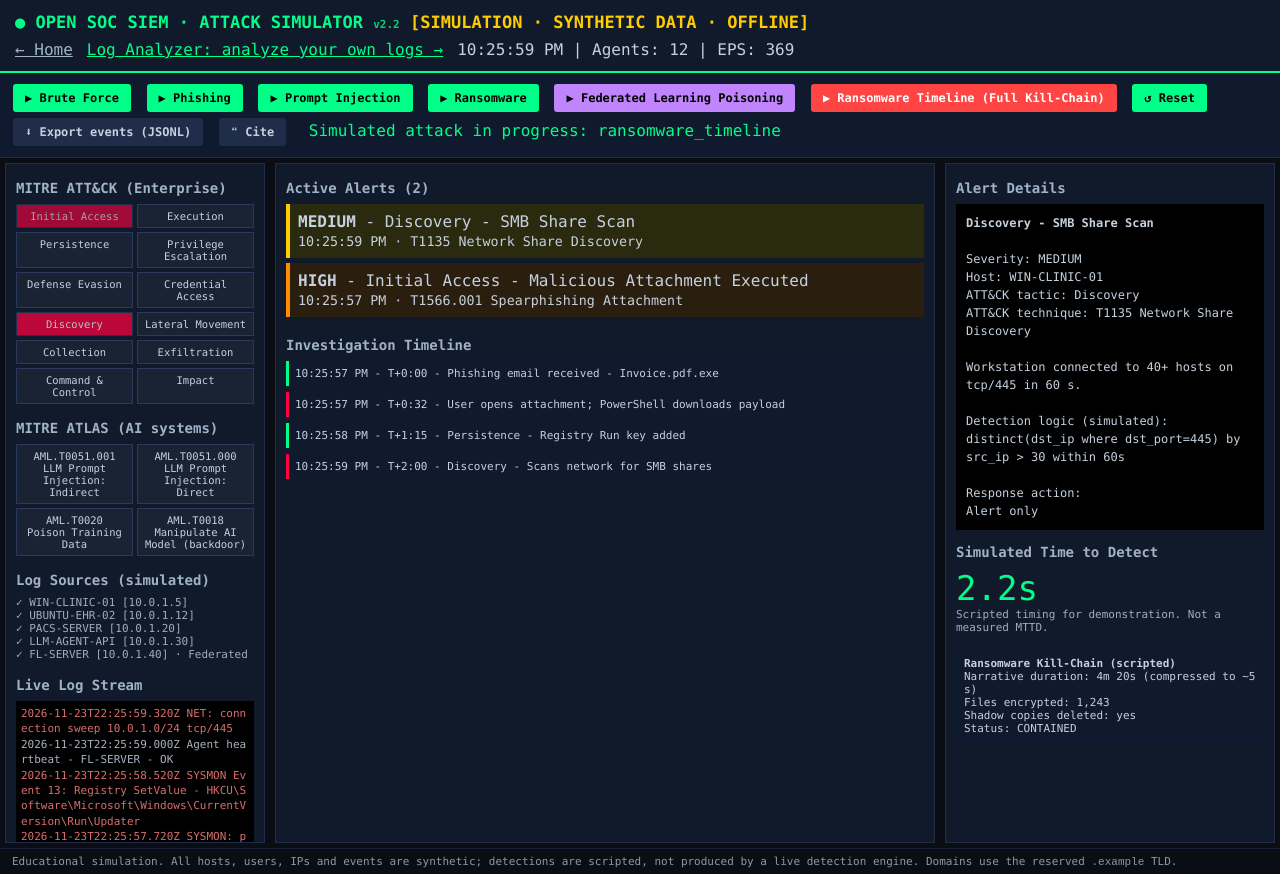
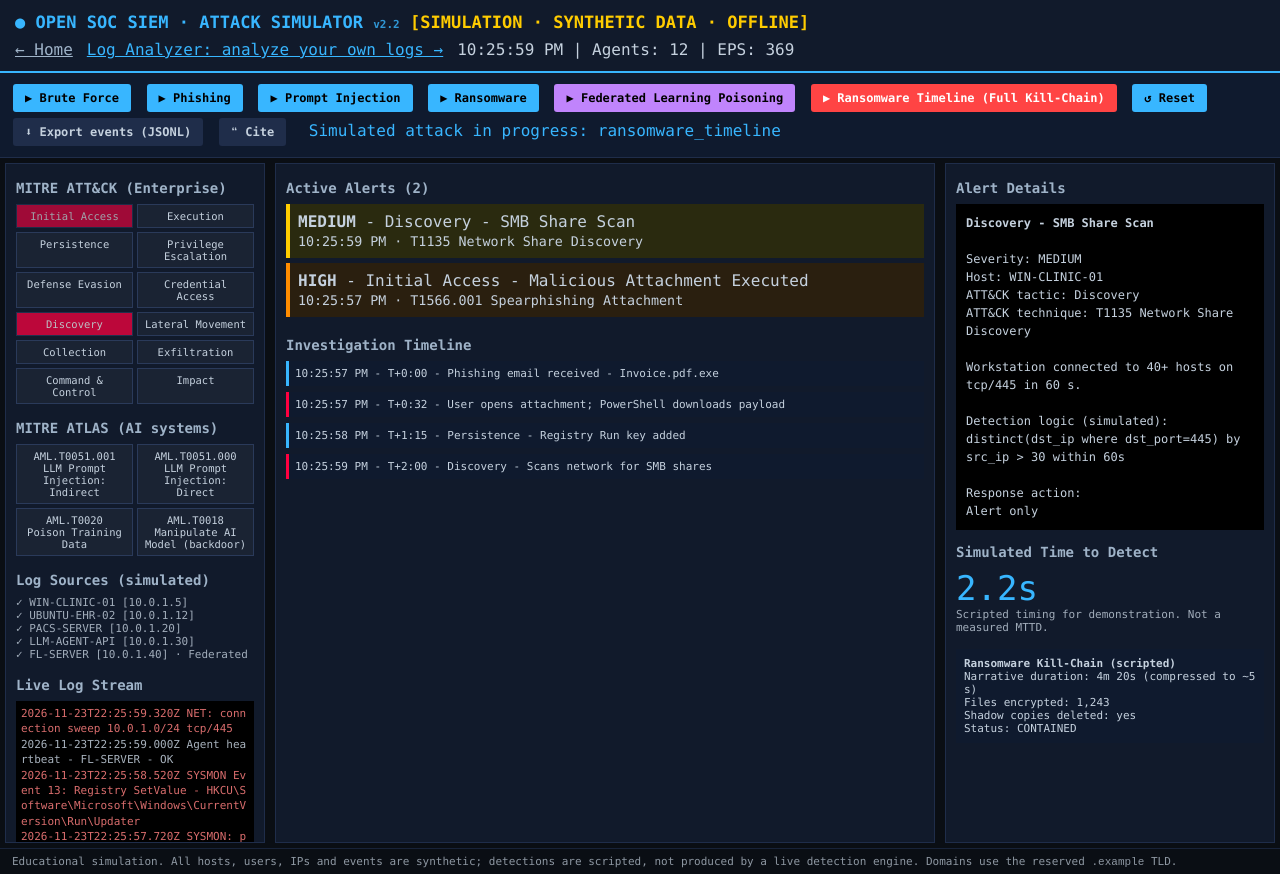
Before and after one commit to Chisom303/Open-SOC-SIEM, a plain HTML site: page simulator.html in a window 1280 px wide. Both pictures are taken after a click on the button "▶ Ransomware Timeline (Full Kill-Chain)". Drawn offline with Linux system fonts and the light colour scheme.

Commit message:
Add files via upload

```diff
--- a/simulator.html
+++ b/simulator.html
@@ -12,8 +12,8 @@
 <title>Open SOC SIEM | Attack Simulator v2.2</title>
 <style>
 body{background:#0a0e14;color:#c5d1de;font-family:Consolas,Menlo,monospace;margin:0}
-.header{background:#111a2b;padding:12px 15px;border-bottom:2px solid #00ff88;display:flex;justify-content:space-between;align-items:center;flex-wrap:wrap;gap:8px}
-.logo{color:#00ff88;font-weight:bold;font-size:17px}
+.header{background:#111a2b;padding:12px 15px;border-bottom:2px solid #38b6ff;display:flex;justify-content:space-between;align-items:center;flex-wrap:wrap;gap:8px}
+.logo{color:#38b6ff;font-weight:bold;font-size:17px}
 .sim{color:#ffcc00}
 .grid{display:grid;grid-template-columns:270px 1fr 340px;height:calc(100vh - 110px)}
 .panel{background:#111a2b;margin:5px;border:1px solid #1f2d4a;padding:10px;overflow-y:auto}
@@ -22,10 +22,10 @@ h3{margin:6px 0 8px;font-size:14px;color:#9fb3c8}
 .critical{border-color:#ff0040;background:#2a0f1a}
 .high{border-color:#ff8c00;background:#2a1f0f}
 .medium{border-color:#ffcc00;background:#2a2a0f}
-.info{border-color:#00ff88;background:#0f2a1f}
+.info{border-color:#38b6ff;background:#0c2238}
 .log{font-size:11px;opacity:.85;line-height:1.4;word-break:break-all}
 .log.mal{color:#ff8080}
-button{background:#00ff88;color:#000;border:none;padding:7px 12px;font-weight:bold;cursor:pointer;margin:3px;border-radius:3px;font-size:12px;font-family:inherit}
+button{background:#38b6ff;color:#000;border:none;padding:7px 12px;font-weight:bold;cursor:pointer;margin:3px;border-radius:3px;font-size:12px;font-family:inherit}
 button:hover{filter:brightness(.85)}
 button.purple{background:#c084fc}
 button.red{background:#ff4444;color:#fff}
@@ -38,11 +38,11 @@ button.ghost{background:#1f2d4a;color:#c5d1de}
 @media (prefers-reduced-motion:reduce){.tactic.active{animation:none}}
 #logStream{height:240px;overflow-y:auto;background:#000;padding:5px}
 #details{background:#000;padding:10px;min-height:200px;font-size:12px;line-height:1.5;white-space:pre-wrap}
-.timeline-step{padding:6px;border-left:3px solid #00ff88;margin:6px 0;background:#0f1a2e;font-size:11px}
+.timeline-step{padding:6px;border-left:3px solid #38b6ff;margin:6px 0;background:#0f1a2e;font-size:11px}
 .timeline-step.bad{border-color:#ff0040}
 .small{font-size:11px;opacity:.8}
 #citeBox,#exportBox{display:none;position:fixed;inset:0;background:rgba(0,0,0,.75);align-items:center;justify-content:center}
-#citeBox .card,#exportBox .card{background:#111a2b;border:1px solid #00ff88;padding:18px;max-width:640px;font-size:12px;line-height:1.5}
+#citeBox .card,#exportBox .card{background:#111a2b;border:1px solid #38b6ff;padding:18px;max-width:640px;font-size:12px;line-height:1.5}
 #citeBox pre{white-space:pre-wrap;background:#000;padding:10px}
 </style>
 <!-- GoatCounter: anonymous visit + scenario-click counts on the hosted page. Replace YOURCODE with your GoatCounter site code. -->
@@ -51,7 +51,7 @@ button.ghost{background:#1f2d4a;color:#c5d1de}
 <body>
 <div class="header">
   <div class="logo">● OPEN SOC SIEM · ATTACK SIMULATOR <span class="small">v2.2</span> <span class="sim">[SIMULATION · SYNTHETIC DATA · OFFLINE]</span></div>
-  <div><a href="index.html" style="color:#9fb3c8;margin-right:14px">&larr; Home</a><a href="analyzer.html" style="color:#00ff88;margin-right:14px">Log Analyzer: analyze your own logs →</a><span id="time">00:00:00</span> | Agents: 12 | EPS: <span id="eps">47</span></div>
+  <div><a href="index.html" style="color:#9fb3c8;margin-right:14px">&larr; Home</a><a href="analyzer.html" style="color:#38b6ff;margin-right:14px">Log Analyzer: analyze your own logs →</a><span id="time">00:00:00</span> | Agents: 12 | EPS: <span id="eps">47</span></div>
 </div>
 <div style="padding:8px 10px;background:#0f1a2e;border-bottom:1px solid #1f2d4a">
   <button onclick="startAttack('bruteforce')">▶ Brute Force</button>
@@ -63,7 +63,7 @@ button.ghost{background:#1f2d4a;color:#c5d1de}
   <button onclick="resetDemo()">↺ Reset</button>
   <button class="ghost" onclick="exportEvents()">⬇ Export events (JSONL)</button>
   <button class="ghost" onclick="toggleCite(true)">❝ Cite</button>
-  <span id="status" style="margin-left:10px;color:#00ff88">Ready...</span>
+  <span id="status" style="margin-left:10px;color:#38b6ff">Ready...</span>
 </div>
 <div class="grid">
   <div class="panel">
@@ -86,7 +86,7 @@ button.ghost{background:#1f2d4a;color:#c5d1de}
     <h3>Alert Details</h3>
     <div id="details">Click an alert to investigate...</div>
     <h3 style="margin-top:14px">Simulated Time to Detect</h3>
-    <div style="font-size:34px;color:#00ff88" id="ttd">--</div>
+    <div style="font-size:34px;color:#38b6ff" id="ttd">--</div>
     <div class="small">Scripted timing for demonstration. Not a measured MTTD.</div>
     <div id="extraStats" style="margin-top:15px;font-size:11px;background:#0f1a2e;padding:8px"></div>
   </div>
```
Also changed, not shown: analyzer.html (+5 -5 lines), index.html (+2 -2 lines).
